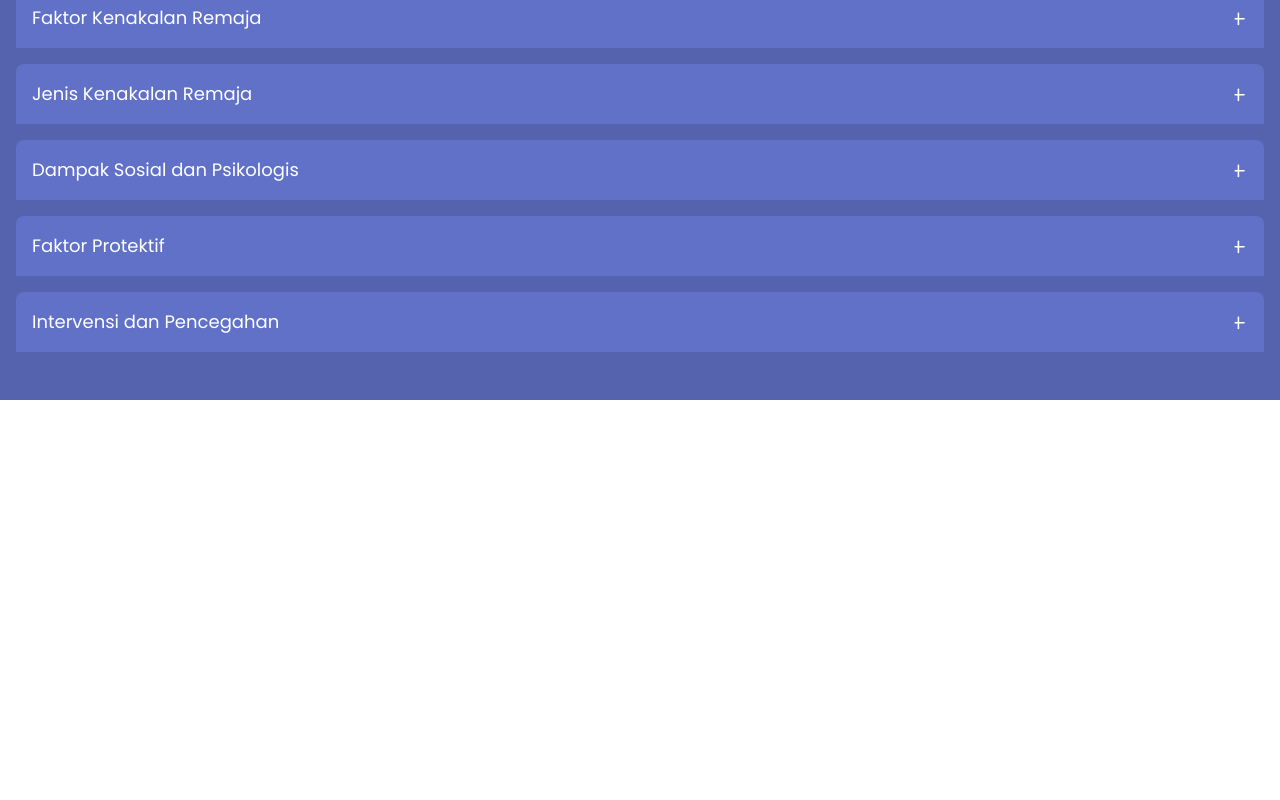
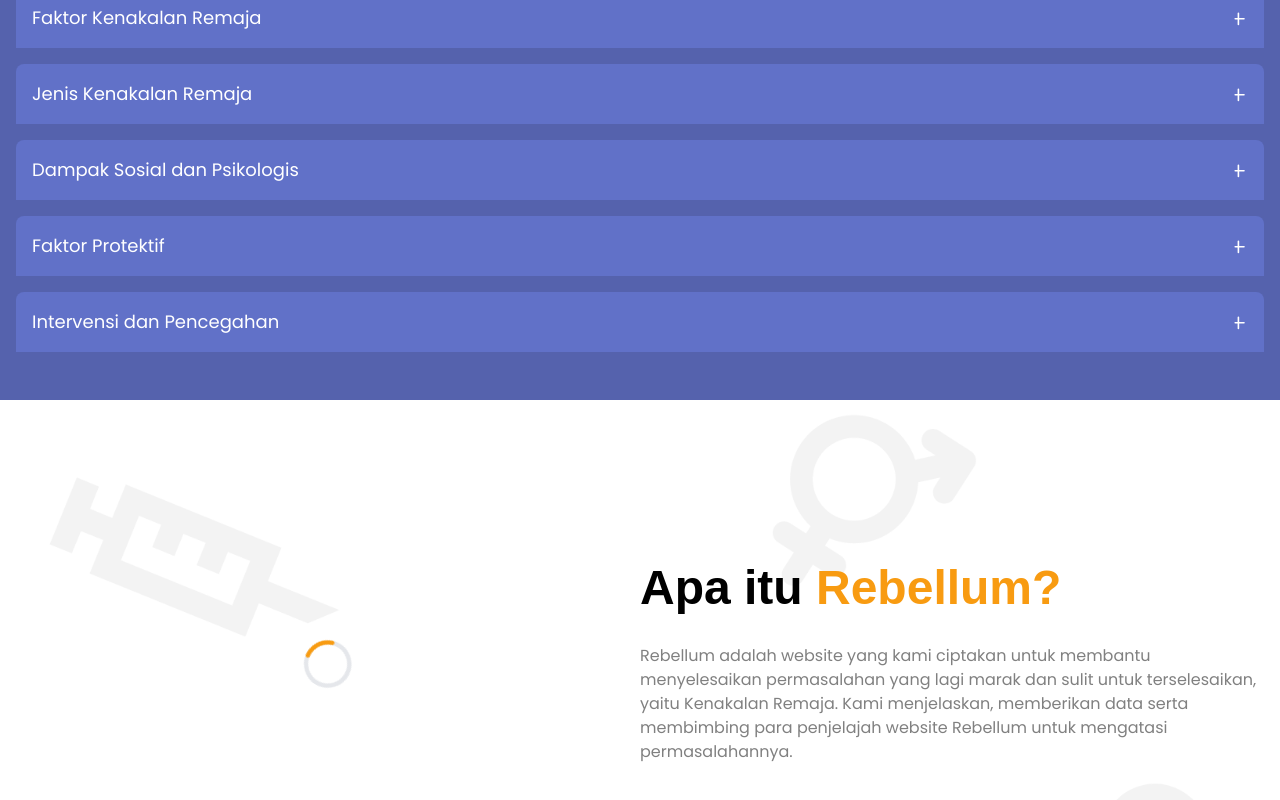
Before and after one commit to ramarfx/rebellium, a React (Vite) app: page / in a window 1280 px wide. Shown: the part 918-1718 px from the top of the page. Before the commit the page ends 1318 px from the top, so only its background shows below. Built offline with nearby package versions, Linux system fonts and the light colour scheme; a web font is replaced by a local one.

Commit message:
new : pages about

```diff
--- a/src/App.tsx
+++ b/src/App.tsx
@@ -1,4 +1,5 @@
 import Navbar from "./components/Navbar";
+import About from "./pages/About";
 import Home from "./pages/Home";
 
 function App() {
@@ -8,6 +9,8 @@ function App() {
       <Navbar />
 
       <Home/>
+
+      <About/>
     </>
   );
 }
--- a/src/pages/About.tsx
+++ b/src/pages/About.tsx
@@ -0,0 +1,78 @@
+import backgroundImage from '../../public/bg/background.png'
+
+const About = () => {
+    const divStyle = {
+        backgroundImage: `url(${backgroundImage})`,
+    };
+  return (
+    <section
+      id="about"
+      className="bg-cover bg-center bg-repeat pb-36 pt-16"
+      style={divStyle}
+    >
+      <div className="container">
+        <div
+          className="flex flex-col-reverse flex-wrap items-center justify-between gap-10 md:flex-row md:gap-0"
+        >
+          <div
+            className="relative flex w-full items-center justify-center md:w-1/2"
+          >
+            <canvas
+              id="logoCanvas"
+              className="mx-auto h-[400px] w-[300px] md:w-[500px]"
+            >
+            </canvas>
+
+            <div
+              id="loading2"
+              className="absolute flex h-56 w-56 items-center justify-center rounded-lg"
+            >
+              <div role="status">
+                <svg
+                  aria-hidden="true"
+                  className="w-h-12 h-12 animate-spin fill-yellow text-gray-200 dark:text-gray-600"
+                  viewBox="0 0 100 101"
+                  fill="none"
+                  xmlns="http://www.w3.org/2000/svg"
+                >
+                  <path
+                    d="M100 50.5908C100 78.2051 77.6142 100.591 50 100.591C22.3858 100.591 0 78.2051 0 50.5908C0 22.9766 22.3858 0.59082 50 0.59082C77.6142 0.59082 100 22.9766 100 50.5908ZM9.08144 50.5908C9.08144 73.1895 27.4013 91.5094 50 91.5094C72.5987 91.5094 90.9186 73.1895 90.9186 50.5908C90.9186 27.9921 72.5987 9.67226 50 9.67226C27.4013 9.67226 9.08144 27.9921 9.08144 50.5908Z"
+                    fill="currentColor"
+                  />
+                  <path
+                    d="M93.9676 39.0409C96.393 38.4038 97.8624 35.9116 97.0079 33.5539C95.2932 28.8227 92.871 24.3692 89.8167 20.348C85.8452 15.1192 80.8826 10.7238 75.2124 7.41289C69.5422 4.10194 63.2754 1.94025 56.7698 1.05124C51.7666 0.367541 46.6976 0.446843 41.7345 1.27873C39.2613 1.69328 37.813 4.19778 38.4501 6.62326C39.0873 9.04874 41.5694 10.4717 44.0505 10.1071C47.8511 9.54855 51.7191 9.52689 55.5402 10.0491C60.8642 10.7766 65.9928 12.5457 70.6331 15.2552C75.2735 17.9648 79.3347 21.5619 82.5849 25.841C84.9175 28.9121 86.7997 32.2913 88.1811 35.8758C89.083 38.2158 91.5421 39.6781 93.9676 39.0409Z"
+                    fill="currentFill"
+                  />
+                </svg>
+                <span className="sr-only">Loading...</span>
+              </div>
+            </div>
+          </div>
+          <div className="w-full md:w-1/2">
+            <h1
+              id="rebelliumText"
+              className="relative mb-8 font-radioCasnada text-4xl font-semibold md:text-5xl"
+            >
+              Apa itu <span className="text-yellow">Rebellum?</span>
+              <div className="line"></div>
+            </h1>
+            <p
+              data-aos="fade-zoom-in"
+              data-aos-easing="ease-in-back"
+              id="rebelliumDesc"
+              className="text-sm text-secondary-200 md:max-w-2xl md:text-base"
+            >
+              Rebellum adalah website yang kami ciptakan untuk membantu
+              menyelesaikan permasalahan yang lagi marak dan sulit untuk
+              terselesaikan, yaitu Kenakalan Remaja. Kami menjelaskan,
+              memberikan data serta membimbing para penjelajah website Rebellum
+              untuk mengatasi permasalahannya.
+            </p>
+          </div>
+        </div>
+      </div>
+    </section>
+  )
+}
+
+export default About
```
Also changed, not shown: public/bg/background.png (added).
